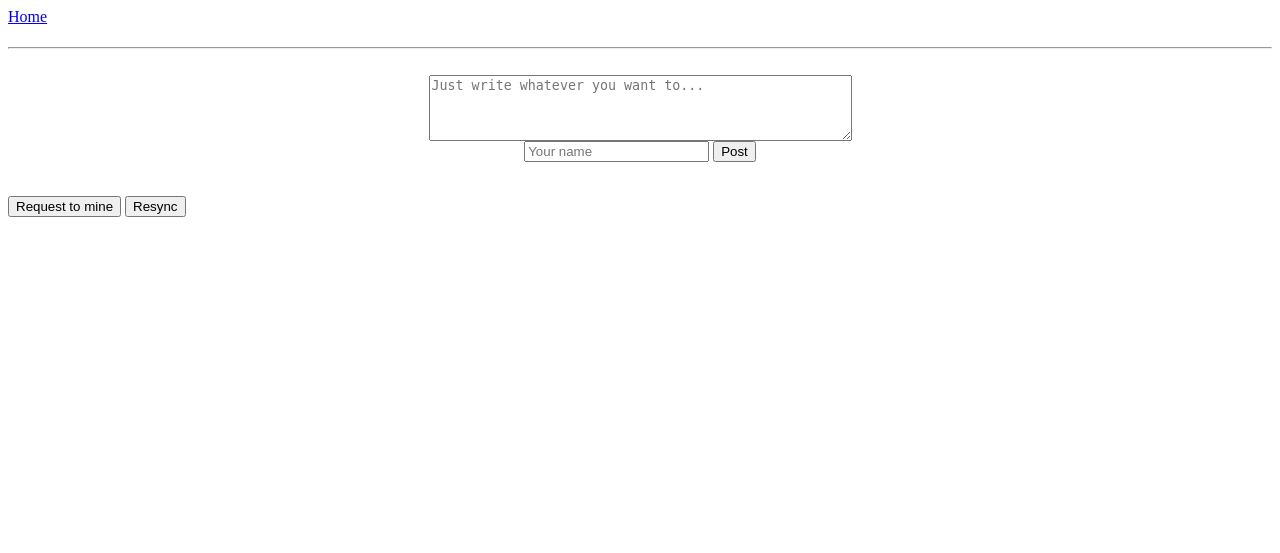
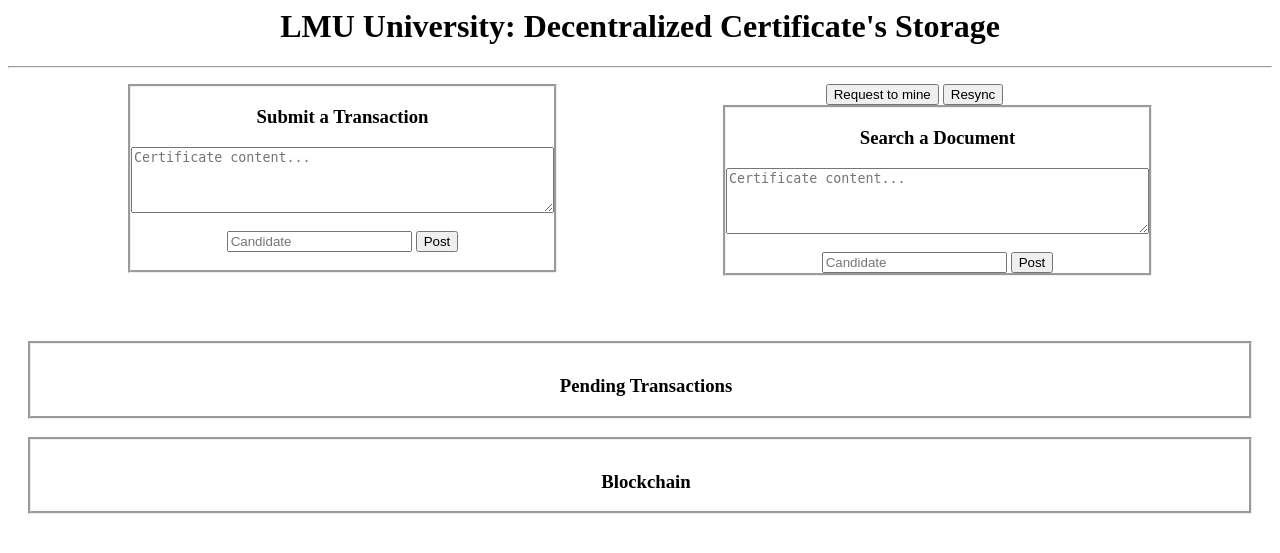
Before and after one commit to sergioantelo/Private-Blockchain-Basics, a Flask app: template templates/index.html in a window 1280 px wide. Shown: the top 553 px of the page. Run offline with Flask 2, Linux system fonts and the light colour scheme; the template is opened without the code that fills it, so the values that code supplies are empty; parts of the project's set-up code (start-up, migrations or seed data) failed here and were passed over.

Commit message:
new changes

```diff
--- a/node_server.py
+++ b/node_server.py
@@ -25,7 +25,7 @@
 
 class Blockchain:
     # difficulty of our PoW algorithm
-    difficulty = 10
+    difficulty = 2
 
     def __init__(self):
         self.unconfirmed_transactions = []
@@ -137,7 +137,7 @@
                           transactions=self.unconfirmed_transactions,
                           timestamp=time.time(),
                           previous_hash=last_block.hash,
-                          miner = request.host_url())
+                          miner = request.host_url)
 
         proof = self.proof_of_work(new_block)
 
@@ -156,8 +156,6 @@
 
 # the address to other participating members of the network
 peers = set()
-
-
 
 # endpoint to submit a new transaction. This will be used by
 # our application to add new data (posts) to the blockchain
@@ -300,13 +298,13 @@
     '''
 
     for peer in peers_list:
+        print(peer)
         response = requests.post(peer + "/register_node",
                                  data=json.dumps(data), headers=headers)
         if response.status_code==200:
             peers.add(peer)
 
     consensus()
-
 
     '''
     if response.status_code == 200:
@@ -315,12 +313,7 @@
         # update chain and the peers
         chain_dump = response.json()['chain']
         blockchain = create_chain_from_dump(chain_dump)
-<<<<<<< HEAD
         # peers.update(response.json()['peers'])
-=======
-        #peers.update(response.json()['peers'])
-
->>>>>>> e754c0f38767760f9d8e1bd7332d0340b4a7a4e8
         ############
         #FELIX
         ############
@@ -396,7 +389,7 @@
     current_len = len(blockchain.chain)
 
     for node in peers:
-        response = requests.get('{}chain'.format(node))
+        response = requests.get('{}/chain'.format(node))
         length = response.json()['length']
         chain = response.json()['chain']
         if length > current_len and blockchain.check_chain_validity(chain):
--- a/templates/base.html
+++ b/templates/base.html
@@ -1,10 +1,7 @@
 <html>
-  <head>
-    <title>{{ title }}</title>
-  </head>
   <body>
-    <div><a href="/index">Home</a></div>
-    <center><h1>{{ title }}</h1></center>
+    <div><a href="/index"></a></div>
+    <center><h1>LMU University: Decentralized Certificate's Storage</h1></center>
     <hr>
     {% with messages = get_flashed_messages() %}
     {% if messages %}
@@ -16,5 +13,6 @@
     {% endif %}
     {% endwith %}
     {% block content %}{% endblock %}
+    <!---{% block blockchain %}{% endblock %}--->
   </body>
 </html>
--- a/templates/index.html
+++ b/templates/index.html
@@ -2,50 +2,108 @@
 {% extends "base.html" %}
 
 {% block content %}
-	<br>
 
 	<center>
 	<form action="/submit" id="textform" method="post">
-	    <textarea name="content" rows="4" cols="50" placeholder="Just write whatever you want to..."></textarea>
-	    <br>
-	    <input type="text" name="author" placeholder="Your name">
+		<div class="alignleft">
+			<center><h3>Submit a Transaction</h3></center>
+			<textarea name="content" rows="4" cols="50" placeholder="Certificate content..."></textarea>
+
+			<br><br>
+
+			<input type="text" name="author" placeholder="Candidate">
 			<input type="submit" value="Post">
+
+			<br><br>
+		</div>
 	</form>
+
+	<center>
+		<a href="/mine_app"><button>Request to mine</button></a>
+		<a href="/"><button>Resync</button></a>
 	</center>
+
+	<div class="alignright">
+		<center><h3>Search a Document</h3></center>
+		<textarea name="content" rows="4" cols="50" placeholder="Certificate content..."></textarea>
+
+		<br><br>
+
+		<input type="text" name="author" placeholder="Candidate">
+		<input type="submit" value="Post">
+	</div>
+
+	<br><br><br><br><br><br><br><br><br><br><br><br>
+
+	<div style="margin: 20px;">
+
+	<div class='pending_txs'>
+		<center><h3>Pending Transactions</h3></center>
+		{% for tx in txs %}
+		<div class="post_box-body">
+			<p>Author: {{tx.author}}</p>
+			<p>Timestamp: <i>{{readable_time(tx.timestamp)}}</i></p>
+			<p>Content: {{tx.content}}</p>
+		</div>
+		{% endfor %}
+	</div>
 
 	<br>
 
-	<!--<a href="{{node_address}}/mine" target="_blank"><button>Request to mine</button></a>-->
-	<a href="/mine" target="_blank"><button>Request to mine</button></a>
-
-
-	<a href="/"><button>Resync</button></a>
-
-	<div style="margin: 20px;">
-
-    {% for post in posts %}
+	<div class='blockchain'>
+		<center><h3>Blockchain</h3></center>
+		{% for post in posts[::-1] %}
 		<div class="post_box">
 			<div class="post_box-header">
-	      <div class="post_box-options"><button class="option-btn">Reply</button></div>
-	      <div style="background: rgb(0, 97, 146) none repeat scroll 0% 0%; box-shadow: rgb(0, 97, 146) 0px 0px 0px 2px;" class="post_box-avatar">{{post.author[0]}}</div>
-	      <div class="name-header">{{post.author}}</div>
-	      <div class="post_box-subtitle"> Posted at <i>{{readable_time(post.timestamp)}}</i></div>
+				<div style="background: rgb(0, 97, 146) none repeat scroll 0% 0%; box-shadow: rgb(0, 97, 146) 0px 0px 0px 2px;" class="post_box-avatar">{{post.index}}</div>
+				<div class="name-header">Block #{{post.index}}</div>
+				<div class="name-header">Miner: {{post.miner}}</div>
+			{% for p in post.transactions %}
+			<div class="post_box-body">
+				<p>Author: {{p.author}}</p>
+				<p>Timestamp: <i>{{readable_time(p.timestamp)}}</i></p>
+				<p>Content: {{p.content}}</p>
 			</div>
-	   <div>
-	      <div class="post_box-body">
-	         <p>{{post.content}}</p>
-	      </div>
+			{% endfor %}
 			</div>
 		</div>
 		{% endfor %}
+	</div>
 
 	<style>
+		.blockchain {
+		    background: #fff;
+		    padding: 12px 0px 0px 12px;
+			border-style: groove;
+		}
+
+		.pending_txs {
+		    background: #fff;
+		    padding: 12px 0px 0px 12px;
+			border-style: groove;
+		}
+
+		.alignleft {
+			background: #fff;
+			margin-left: 120px;
+			float: left;
+			border-style: groove;
+		}
+
+		.alignright {
+			background: #fff;
+			margin-right: 120px;
+			float: right;
+			border-style: groove;
+		}
+
 		.post_box {
 		    background: #fff;
-		    padding: 12px 0px 0px 12px;
+		    padding: 12px 0px 20px 12px;
 		    margin-top: 0px;
 		    margin-bottom: 8px;
-		    border-top: 1px solid #f0f0f0;
+			margin-right: 12px;
+			border-style: ridge;
 		}
 
 		.post_box-header {
@@ -81,8 +139,11 @@
 		}
 
 		.post_box-body {
-		    margin-top: 16px;
+		    margin-top: 32px;
 		    margin-bottom: 8px;
+			margin-right: 12px;
+			padding: 8px 0px 0px 12px;
+			border-style: ridge;
 		}
 
 		.post_box-options {
@@ -103,3 +164,14 @@
 	</style>
     </div>
 {% endblock %}
+
+<!---
+{% block blockchain %}
+	<br>
+	<center>
+		<form action="/submit" id="textform" method="post">
+			<textarea name="content" rows="4" cols="50" placeholder="Blockchain..."></textarea>
+		</form>
+	</center>
+
+{% endblock %} --->
```
Also changed, not shown: run_app.py (+28 -17 lines). Lines whose indentation alone changed are shown as unchanged.
